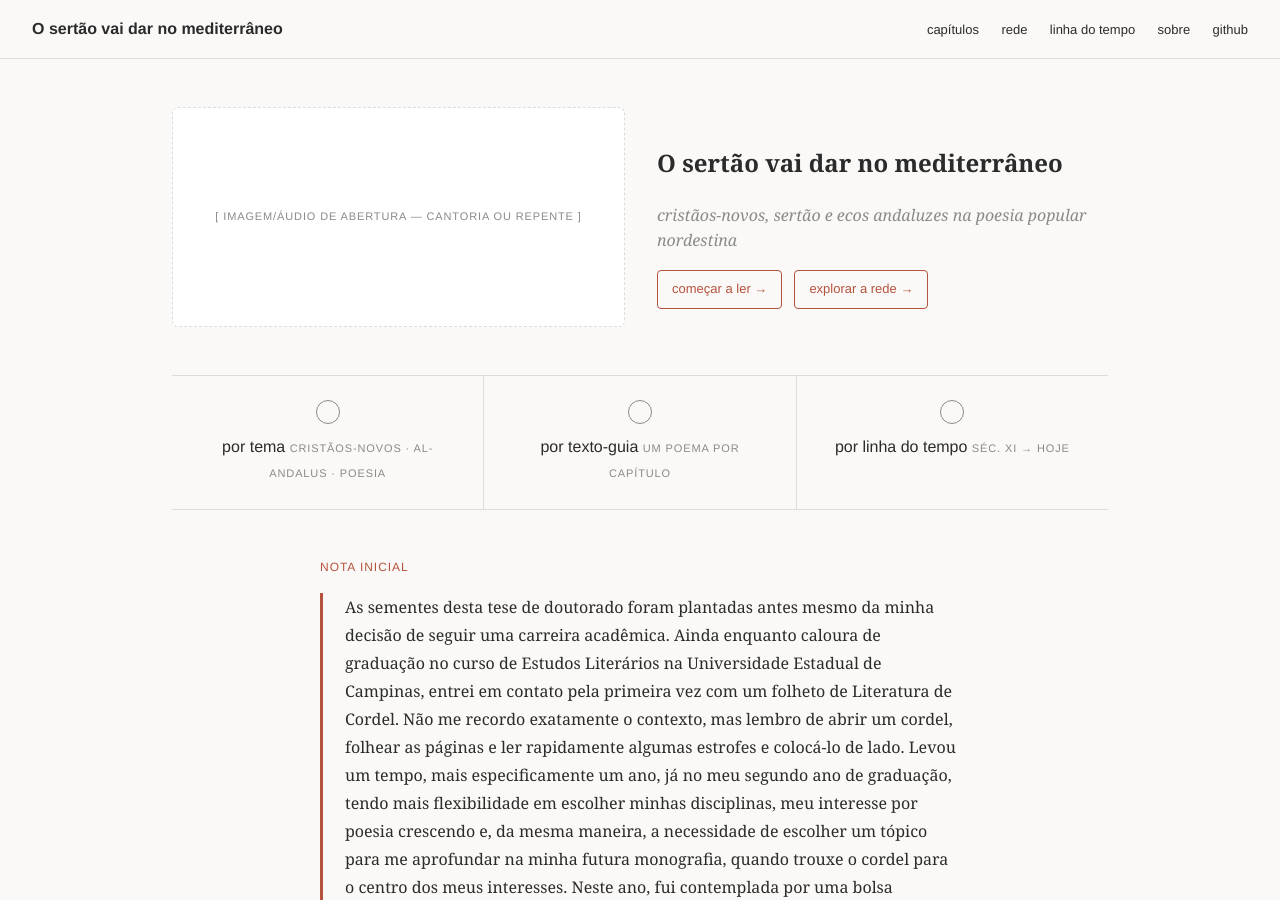
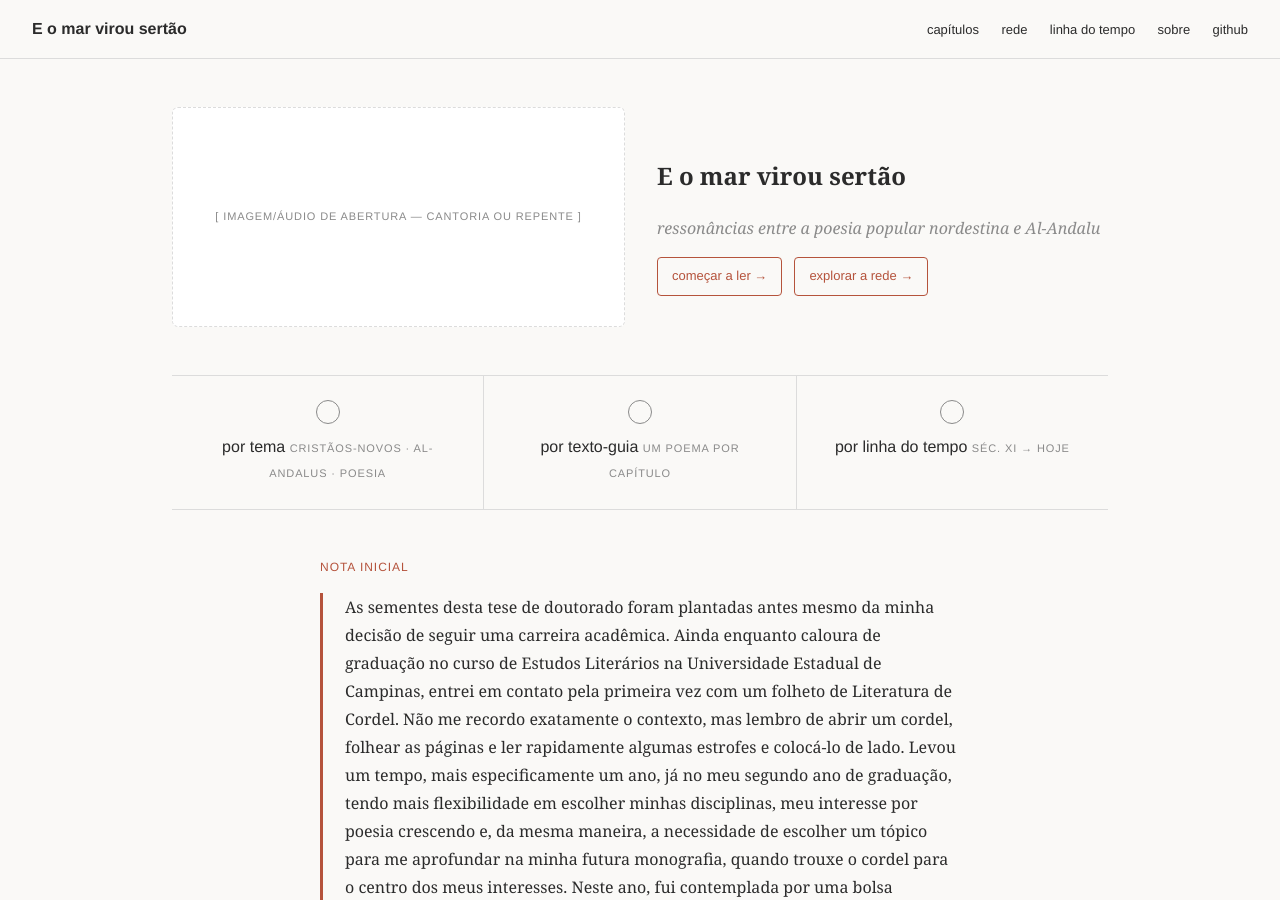
Before and after one commit to mavigrisi/sertao-dissertation, a Jekyll site: the page built from index.md, in a window 1280 px wide and 900 px high. Built offline with Jekyll 4.4.1, drawn with Linux system fonts in a browser that asks for light colours.

Commit message:
atualizacoes

```diff
--- a/_config.yml
+++ b/_config.yml
@@ -1,5 +1,5 @@
-title: "O sertão vai dar no mediterrâneo"
-subtitle: "cristãos-novos, sertão e ecos andaluzes na poesia popular nordestina"
+title: "E o mar virou sertão"
+subtitle: "ressonâncias entre a poesia popular nordestina e Al-Andalu"
 author: "Maria Vitória de Rezende Grisi"
 description: >
   Plataforma digital da tese de doutorado. Explora a presença de cristãos-novos
```
Also changed, not shown: README.md.
